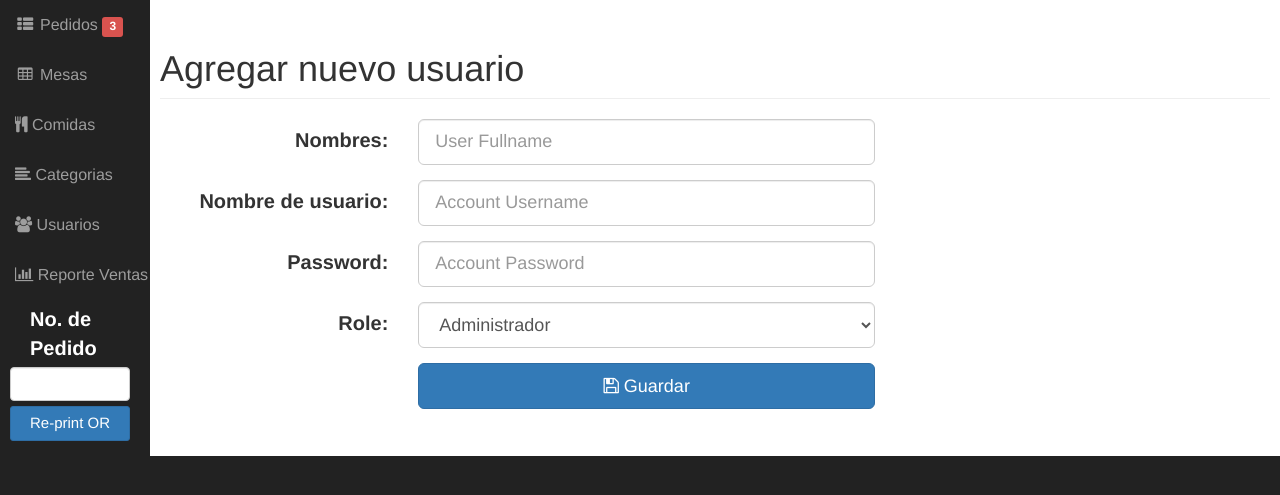
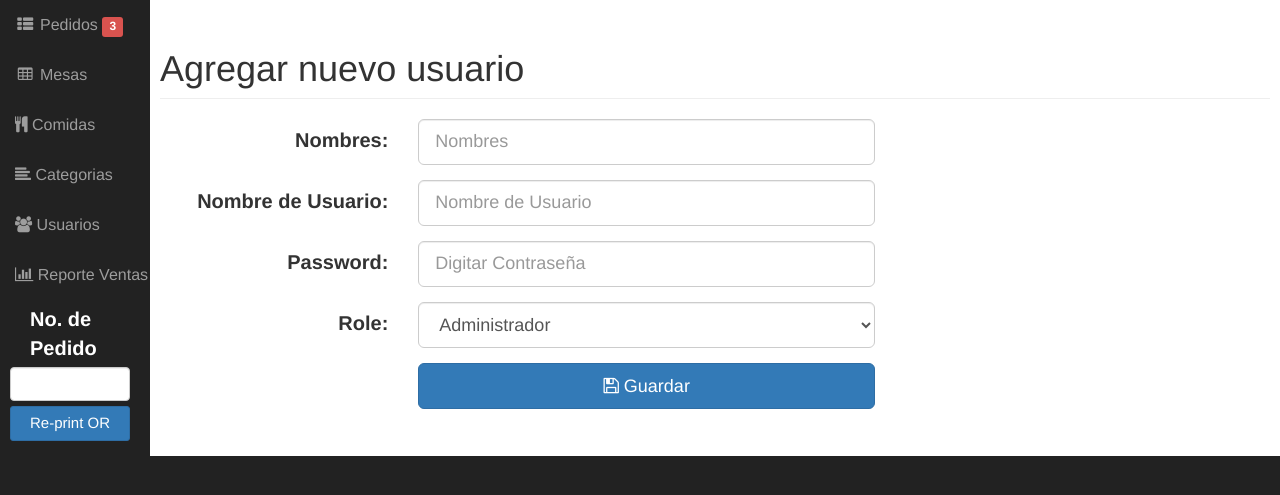
Before and after one commit to percy-cy10/Ordering, a PHP site: page /admin/user/index.php?view=add in a window 1280 px wide. Shown: the part 51-546 px from the top of the page. Run offline with PHP 8.4, Linux system fonts and the light colour scheme; the visitor is signed in with stand-in values (Sample User, id 1); data comes from the database, SQL or seed files in the repository.

Commit message:
sapiiii3

```diff
--- a/admin/user/add.php
+++ b/admin/user/add.php
@@ -36,18 +36,18 @@
 
                       <div class="col-md-8">
                         <input name="deptid" type="hidden" value="">
-                         <input class="form-control input-lg" id="U_NAME" name="U_NAME" placeholder="User Fullname" type="text" value="">
+                         <input class="form-control input-lg" id="U_NAME" name="U_NAME" placeholder="Nombres" type="text" value="">
                       </div>
                     </div>
                   </div>
 
                   <div class="form-group">
                     <div class="col-md-8">
-                      <label class="col-md-4 control-label" for="U_USERNAME">Nombre de usuario:</label>
+                      <label class="col-md-4 control-label" for="U_USERNAME">Nombre de Usuario:</label>
 
                       <div class="col-md-8">
                         <input name="deptid" type="hidden" value="">
-                         <input class="form-control input-lg" id="U_USERNAME" name="U_USERNAME" placeholder="Account Username" type="text" value="">
+                         <input class="form-control input-lg" id="U_USERNAME" name="U_USERNAME" placeholder="Nombre de Usuario" type="text" value="">
                       </div>
                     </div>
                   </div>
@@ -58,7 +58,7 @@
 
                       <div class="col-md-8">
                         <input name="deptid" type="hidden" minlength="2" value="">
-                         <input class="form-control input-lg" id="U_PASS" min="3" name="U_PASS" placeholder="Account Password" type="Password" value="" required>
+                         <input class="form-control input-lg" id="U_PASS" min="3" name="U_PASS" placeholder="Digitar Contraseña" type="Password" value="" required>
                       </div>
                     </div>
                   </div>
```
